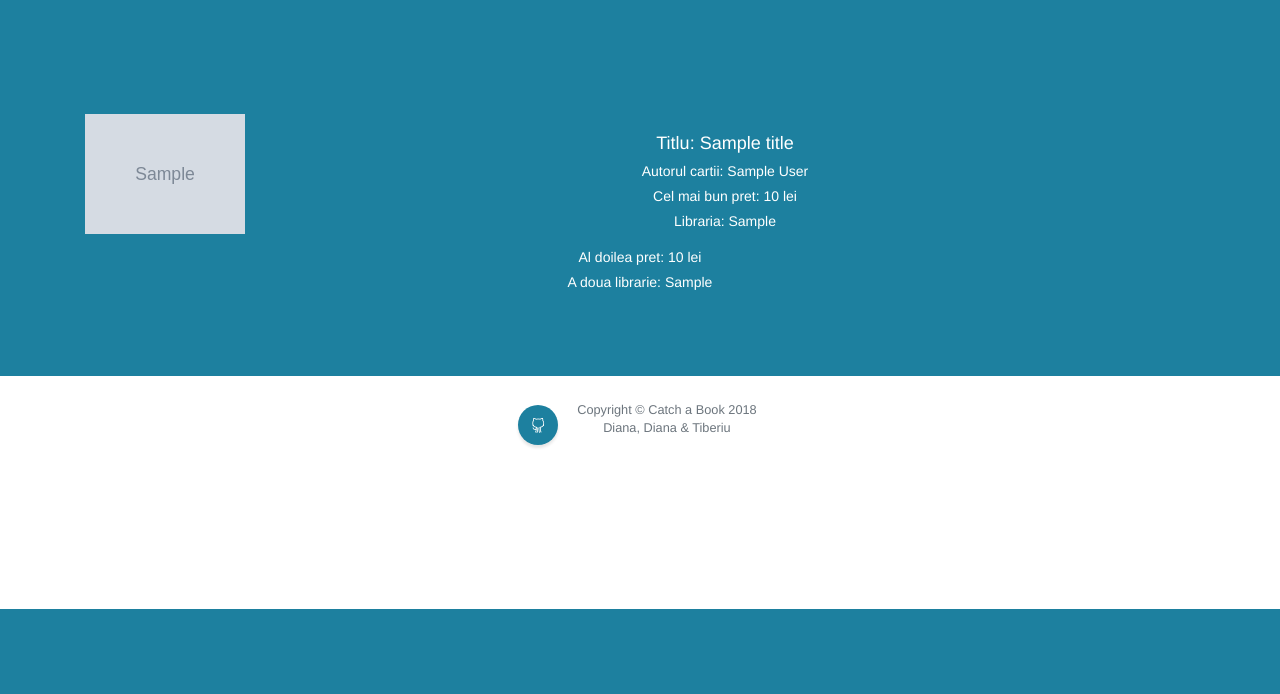
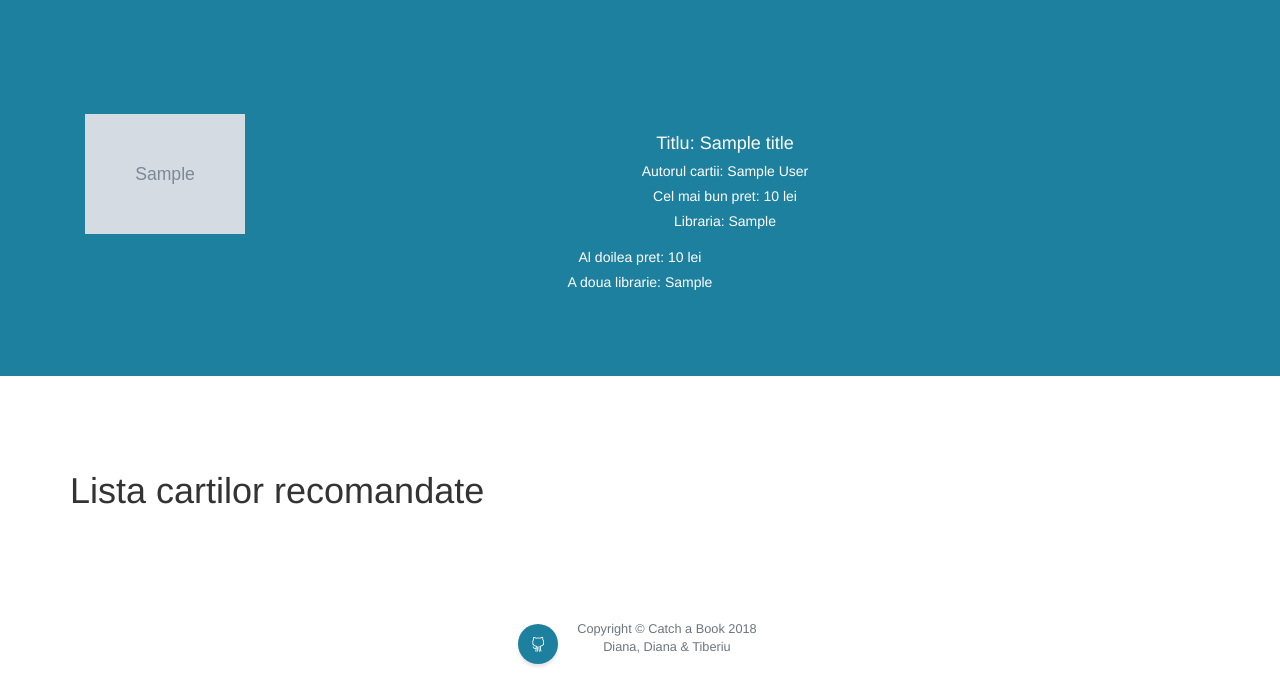
Before and after one commit to mdiannna/Catch-a-book, a Python web app: template Code/app/templates/search.html in a window 1280 px wide. Shown: the part 231-925 px from the top of the page. Before the commit the page ends 840 px from the top, so only its background shows below. Run offline with Jinja, Linux system fonts and the light colour scheme; the template is opened without the code that fills it: most values are stand-ins (such as "Sample title", 1, 10 or a date in 2020); grey boxes marked "Sample" are stand-in pictures; some libraries are stand-ins or nearby versions.

Commit message:
sectiune lista carti recomandate

```diff
--- a/Code/app/templates/search.html
+++ b/Code/app/templates/search.html
@@ -44,5 +44,15 @@
         </div>
     </section>
 
+    <section id="recommended_books" class="content-section bg-white text-center">
+        <div class="container">
+            <div class="row">
+                <h1>Lista cartilor recomandate</h1>
+            </div>
+
+        </div>
+
+    </section>
+
 
 {% endblock %}
```
